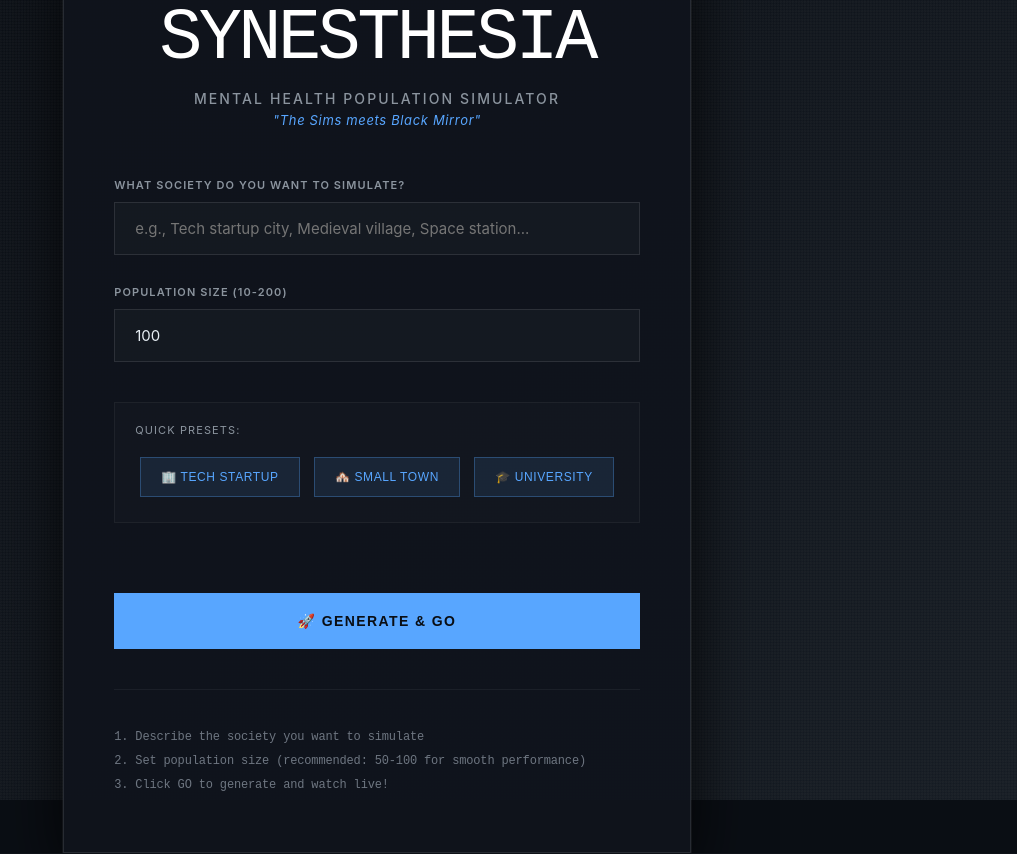
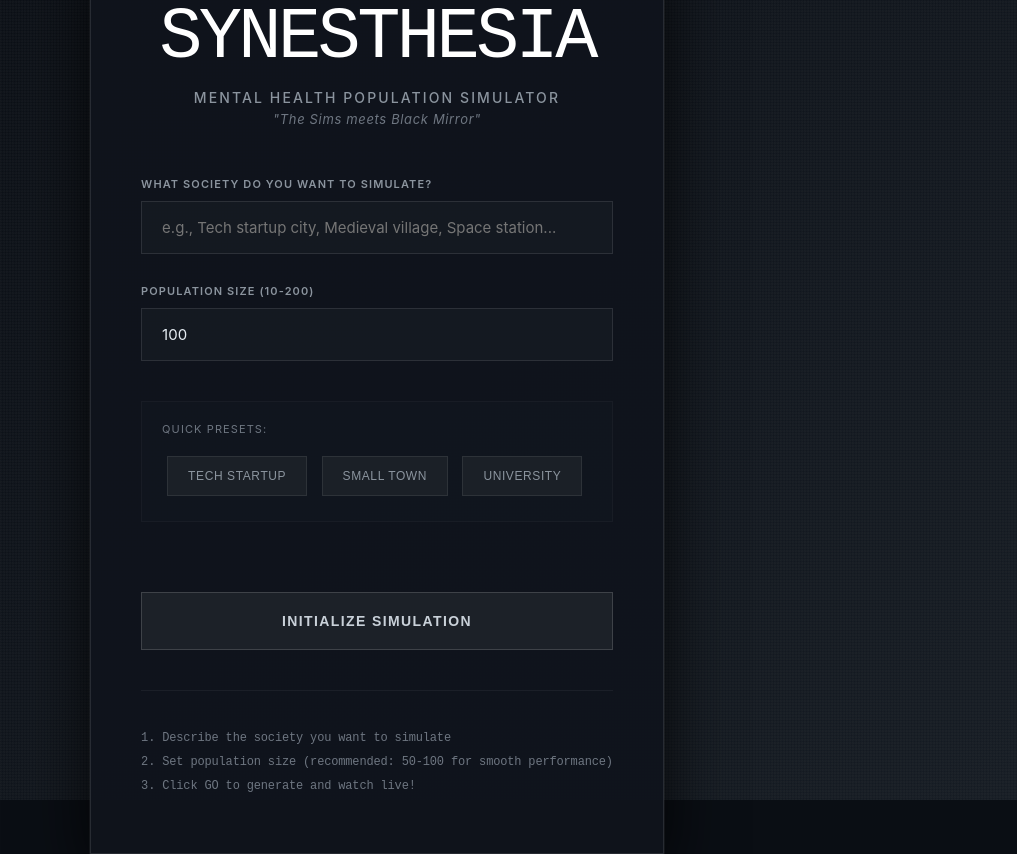
Before and after one commit to FuckerXo2/synesthesia-ai, a Flask app: page / in a window 1280 px wide. Shown: the whole page, without its empty margins (263-1280 px from the left). Run offline with Flask 3, Linux system fonts and the light colour scheme; some libraries are stand-ins or nearby versions.

Commit message:
Fix landing page UI: darker buttons, remove bright colors, more clinical aesthetic

```diff
--- a/static/css/style.css
+++ b/static/css/style.css
@@ -80,7 +80,7 @@
 .tagline {
     text-align: center;
     font-size: 13px;
-    color: #58a6ff;
+    color: #6e7681;
     margin-bottom: 50px;
     font-style: italic;
     letter-spacing: 0.05em;
@@ -121,13 +121,13 @@
 .presets {
     margin: 40px 0;
     padding: 20px;
-    background: rgba(22, 27, 34, 0.5);
-    border: 1px solid rgba(255, 255, 255, 0.05);
+    background: rgba(22, 27, 34, 0.3);
+    border: 1px solid rgba(255, 255, 255, 0.03);
 }
 
 .presets p {
     font-size: 11px;
-    color: #8b949e;
+    color: #6e7681;
     margin-bottom: 15px;
     text-transform: uppercase;
     letter-spacing: 0.1em;
@@ -136,9 +136,9 @@
 .preset-btn {
     padding: 12px 20px;
     margin: 5px;
-    background: rgba(88, 166, 255, 0.1);
-    border: 1px solid rgba(88, 166, 255, 0.3);
-    color: #58a6ff;
+    background: rgba(30, 35, 42, 0.8);
+    border: 1px solid rgba(255, 255, 255, 0.08);
+    color: #8b949e;
     cursor: pointer;
     font-size: 12px;
     transition: all 0.2s;
@@ -148,17 +148,18 @@
 }
 
 .preset-btn:hover {
-    background: rgba(88, 166, 255, 0.2);
-    border-color: #58a6ff;
+    background: rgba(40, 45, 52, 0.9);
+    border-color: rgba(255, 255, 255, 0.15);
+    color: #c9d1d9;
     transform: translateY(-1px);
 }
 
 .primary-btn {
     width: 100%;
     padding: 20px;
-    background: #58a6ff;
-    border: none;
-    color: #0a0e14;
+    background: rgba(30, 35, 42, 0.9);
+    border: 1px solid rgba(255, 255, 255, 0.15);
+    color: #c9d1d9;
     font-size: 14px;
     font-weight: 700;
     cursor: pointer;
@@ -169,8 +170,10 @@
 }
 
 .primary-btn:hover {
-    background: #79c0ff;
-    box-shadow: 0 0 20px rgba(88, 166, 255, 0.4);
+    background: rgba(40, 45, 52, 1);
+    border-color: rgba(255, 255, 255, 0.25);
+    color: #ffffff;
+    box-shadow: 0 0 15px rgba(255, 255, 255, 0.1);
 }
 
 .instructions {
--- a/templates/index.html
+++ b/templates/index.html
@@ -27,13 +27,13 @@
 
             <div class="presets">
                 <p>Quick presets:</p>
-                <button class="preset-btn" onclick="setPreset('Tech startup with burnout culture')">🏢 Tech Startup</button>
-                <button class="preset-btn" onclick="setPreset('Small rural town with tight-knit community')">🏘️ Small Town</button>
-                <button class="preset-btn" onclick="setPreset('University campus during finals week')">🎓 University</button>
+                <button class="preset-btn" onclick="setPreset('Tech startup with burnout culture')">Tech Startup</button>
+                <button class="preset-btn" onclick="setPreset('Small rural town with tight-knit community')">Small Town</button>
+                <button class="preset-btn" onclick="setPreset('University campus during finals week')">University</button>
             </div>
 
             <button id="generate-btn" class="primary-btn" onclick="generateSimulation()">
-                🚀 GENERATE & GO
+                INITIALIZE SIMULATION
             </button>
 
             <div class="instructions">
```
